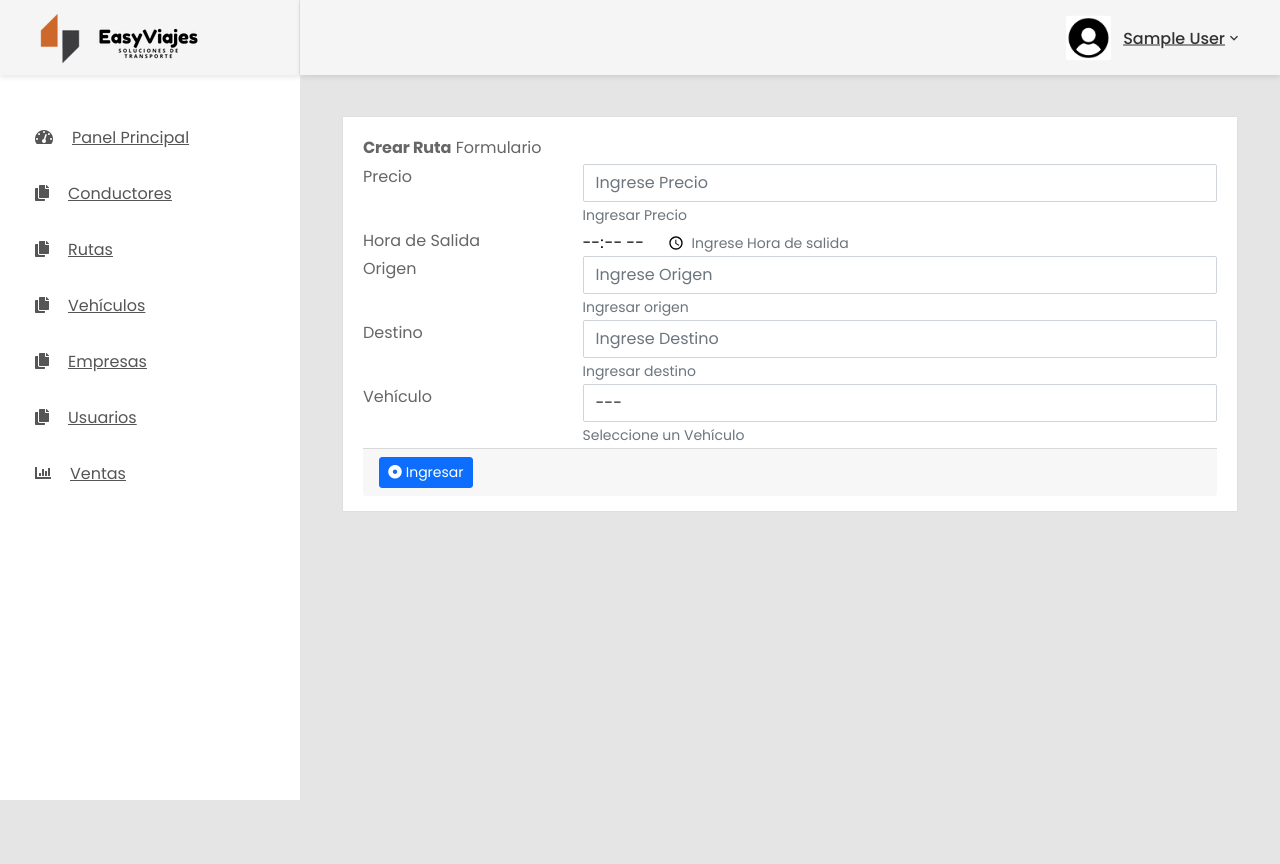
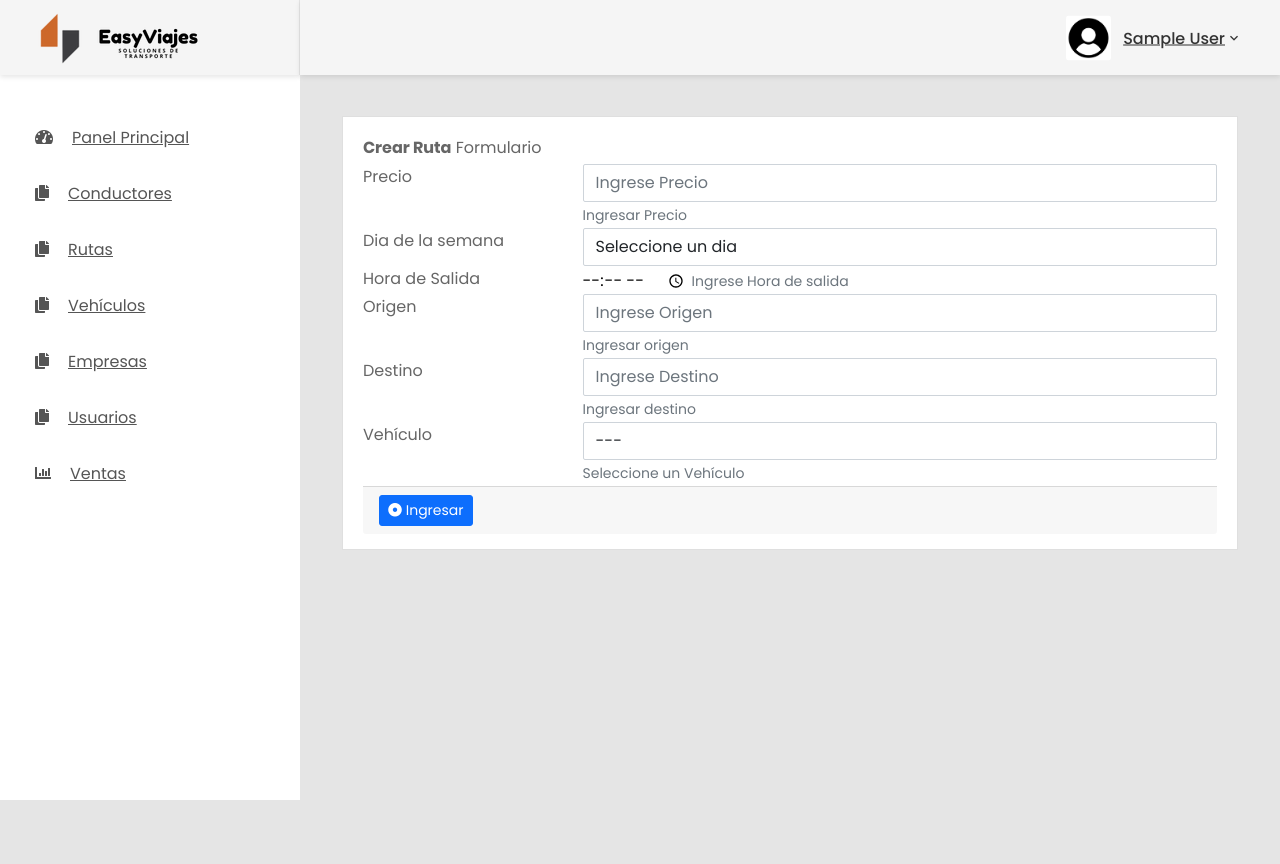
Before and after one commit to EasyViajes/web, a PHP site: page /Dashboard/ruta-create.php in a window 1280 px wide. Run offline with PHP 8.4, Linux system fonts and the light colour scheme; the visitor is signed in with stand-in values (Sample User, id 1); data that the repository does not hold is empty.

Commit message:
Added dias

```diff
--- a/Dashboard/ruta-create.php
+++ b/Dashboard/ruta-create.php
@@ -17,6 +17,7 @@ $conn = create_connection();
 if (isset($_POST['precio'])) {
       $ruta = array(
         'hora_salida'         => $_POST['hora_salida'],
+        'dia'                 => $_POST['dia'],
         'precio'              => $_POST['precio'],
         'fecha_creacion'      => date('Y-m-d'),
         'direccion_origen'    => $_POST['origen'],
@@ -121,6 +122,25 @@ function print_vehiculos($data) {
                                             <small class="help-block form-text">Ingresar Precio</small>
                                         </div>
                                     </div>
+
+                                    <div class="row form-group">
+                                        <div class="col col-md-3">
+                                            <label type="text" class=" form-control-label">Dia de la semana</label>
+                                        </div>
+                                        <div class="col-12 col-md-9">
+                                            <select name="dia" id="dia" class="form-control" required>
+                                                <option value="0">Seleccione un dia</option>
+                                                <option value="Lunes">Lunes</option>
+                                                <option value="Martes">Martes</option>
+                                                <option value="Miercoles">Miercoles</option>
+                                                <option value="Jueves">Jueves</option>
+                                                <option value="Viernes">Viernes</option>
+                                                <option value="Sabado">Sabado</option>
+                                                <option value="Domingo">Domingo</option>
+                                            </select>
+                                        </div>
+                                    </div>
+
                                     <div class="row form-group">
                                         <div class="col col-md-3">
                                             <label for="text-input" class=" form-control-label">Hora de Salida</label>
--- a/Dashboard/ruta-list.php
+++ b/Dashboard/ruta-list.php
@@ -28,7 +28,7 @@ function print_rutas($data){
     echo "<tr>";
     echo "  <td></td>";
     echo "  <td>", $ruta['id'], "</td>";
-    echo "  <td>", $ruta['hora_salida'], "</td>";
+    echo "  <td>", $ruta['dia'], ' ', $ruta['hora_salida'], "</td>";
     echo "  <td>", $ruta['precio'], "</td>";
     echo "  <td>", $ruta['direccion_origen'], " - ", $ruta['direccion_destino'], "</td>";
     echo "  <td>", $ruta['fk_vehiculo'], "</td>";
@@ -41,6 +41,7 @@ function print_rutas($data){
     echo "    <form action='/Dashboard/ruta-update.php' method='POST'>";
     echo "      <input type='hidden' id='id' name='id' value='", $ruta['id'],"'/>";
     echo "      <input type='hidden' id='hora_salida' name='hora_salida' value='", $ruta['hora_salida'],"'/>";
+    echo "      <input type='hidden' id='dia' name='dia' value='", $ruta['dia'],"'/>";
     echo "      <input type='hidden' id='precio' name='precio' value='", $ruta['precio'],"'/>";
     echo "      <input type='hidden' id='fecha_creacion' name='fecha_creacion' value='", $ruta['fecha_creacion'],"'/>";
     echo "      <input type='hidden' id='direccion_origen' name='direccion_origen' value='", $ruta['direccion_origen'],"'/>";
@@ -143,7 +144,7 @@ function print_rutas($data){
                                         <tr>
                                             <th data-priority="1">Más</th>
                                             <th>#</th>
-                                            <th data-priority="2">Hora Salida</th>
+                                            <th data-priority="2">Salida</th>
                                             <th>Precio</th>
                                             <th>Ruta</th>
                                             <th data-priority="3">Vehículo</th>
--- a/Dashboard/vehiculo-create.php
+++ b/Dashboard/vehiculo-create.php
@@ -132,7 +132,7 @@ function print_conductor($data) {
                                         </div>
                                         <div class="col-12 col-md-9">
                                             <input type="number" id="asientos" name="asientos"
-                                                placeholder="Ingrese asiento" class="form-control" min="1" max="4" required>
+                                                placeholder="Ingrese asiento" class="form-control" min="1" max="25" required>
                                             <small class="help-block form-text">Ingresar asientos</small>
                                         </div>
                                     </div>
--- a/models/Ruta.php
+++ b/models/Ruta.php
@@ -2,15 +2,16 @@
 
 function create_ruta($conn, $ruta){
   try {
-    $sql = "INSERT INTO Ruta (hora_salida, precio, fecha_creacion, direccion_origen, direccion_destino, fk_estado, fk_empresa, fk_vehiculo) VALUES (?, ?, ?, ?, ?, ?, ?, ?)";
+    $sql = "INSERT INTO Ruta (hora_salida, dia, precio, fecha_creacion, direccion_origen, direccion_destino, fk_estado, fk_empresa, fk_vehiculo) VALUES (?, ?, ?, ?, ?, ?, ?, ?, ?)";
     $stmt = mysqli_stmt_init($conn);
 
     if (!mysqli_stmt_prepare($stmt, $sql)) {
       header("location: /Dashboard/ruta-create.php?err=failedPrepStmt");
       exit();
     }
-    mysqli_stmt_bind_param($stmt, "sisssiii",
+    mysqli_stmt_bind_param($stmt, "ssisssiii",
       $ruta['hora_salida'],
+      $ruta['dia'],
       $ruta['precio'],
       $ruta['fecha_creacion'],
       $ruta['direccion_origen'],
@@ -71,7 +72,7 @@ function get_all_rutas($conn){
 
 function update_ruta($conn, $old_ruta, $new_ruta){
   try {
-    $sql = "UPDATE Ruta SET hora_salida=?, precio=?, direccion_origen=?, direccion_destino=?, fk_estado=?, fk_vehiculo=? WHERE id=?";
+    $sql = "UPDATE Ruta SET hora_salida=?, dia=?, precio=?, direccion_origen=?, direccion_destino=?, fk_estado=?, fk_vehiculo=? WHERE id=?";
     $stmt = mysqli_stmt_init($conn);
 
     if (!mysqli_stmt_prepare($stmt, $sql)) {
@@ -79,8 +80,9 @@ function update_ruta($conn, $old_ruta, $new_ruta){
       exit();
     }
 
-    mysqli_stmt_bind_param($stmt, "sissiii",
+    mysqli_stmt_bind_param($stmt, "ssissiii",
       $new_ruta['hora_salida'],
+      $new_ruta['dia'],
       $new_ruta['precio'],
       $new_ruta['direccion_origen'],
       $new_ruta['direccion_destino'],
--- a/pasaje-lista.php
+++ b/pasaje-lista.php
@@ -14,11 +14,12 @@ function print_rutas($data){
     echo "  <td>", $ruta['fk_empresa'], "</td>";
     echo "  <td>", $ruta['direccion_origen'], "</td>";
     echo "  <td>", $ruta['direccion_destino'], "</td>";
-    echo "  <td>", $ruta['hora_salida'], "</td>";
+    echo "  <td>", $ruta['dia'], ' ', $ruta['hora_salida'], "</td>";
     echo "  <td>", $ruta['precio'], "</td>";
     echo "  <td>";
     echo "    <form action='compra.php' method='POST'>";
     echo "      <input type='hidden' id='id' name='id' value='", $ruta['id'],"'/>";
+    echo "      <input type='hidden' id='dia' name='dia' value='", $ruta['dia'],"'/>";
     echo "      <input type='hidden' id='dir' name='direccion_origen' value='", $ruta['direccion_origen'],"'/>";
     echo "      <input type='hidden' id='dir' name='direccion_destino' value='", $ruta['direccion_destino'],"'/>";
     echo "      <input type='hidden' id='hr' name='hora_salida' value='", $ruta['hora_salida'],"'/>";
```
Also changed, not shown: Dashboard/ruta-update.php (+21 -1 lines), compra.php (+1 -6 lines).
